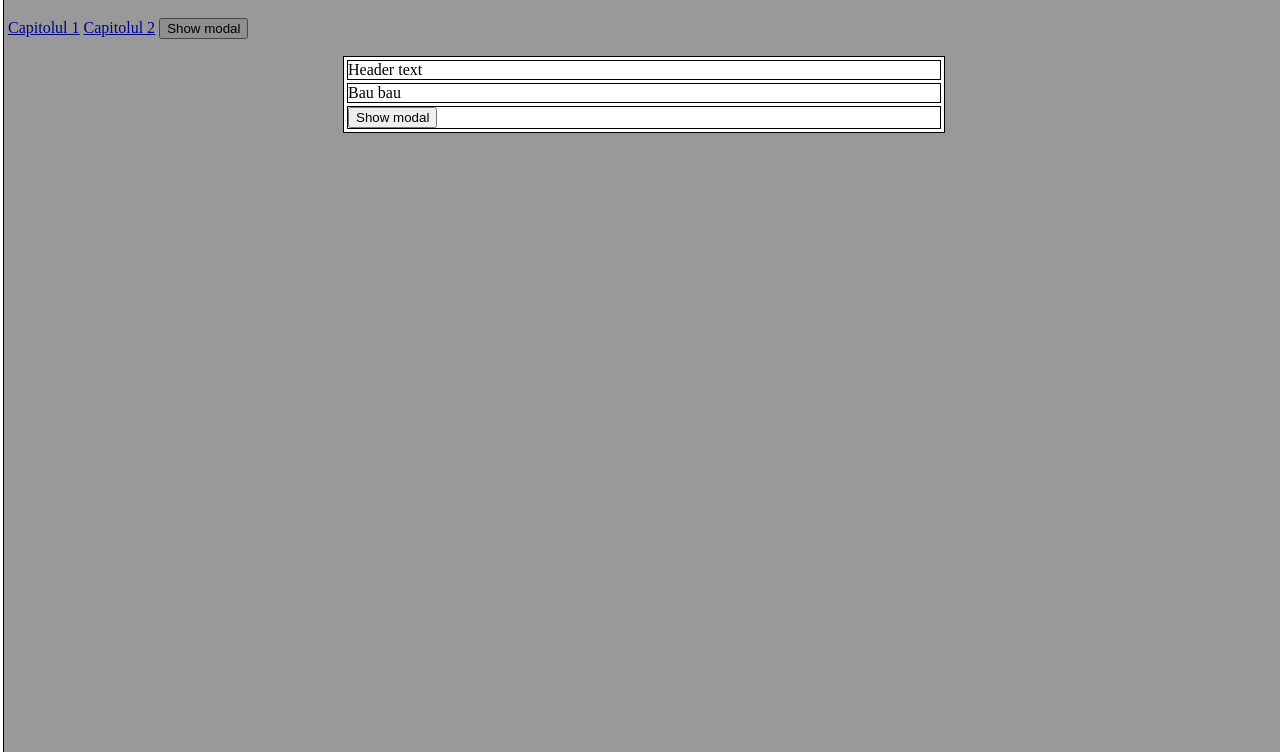
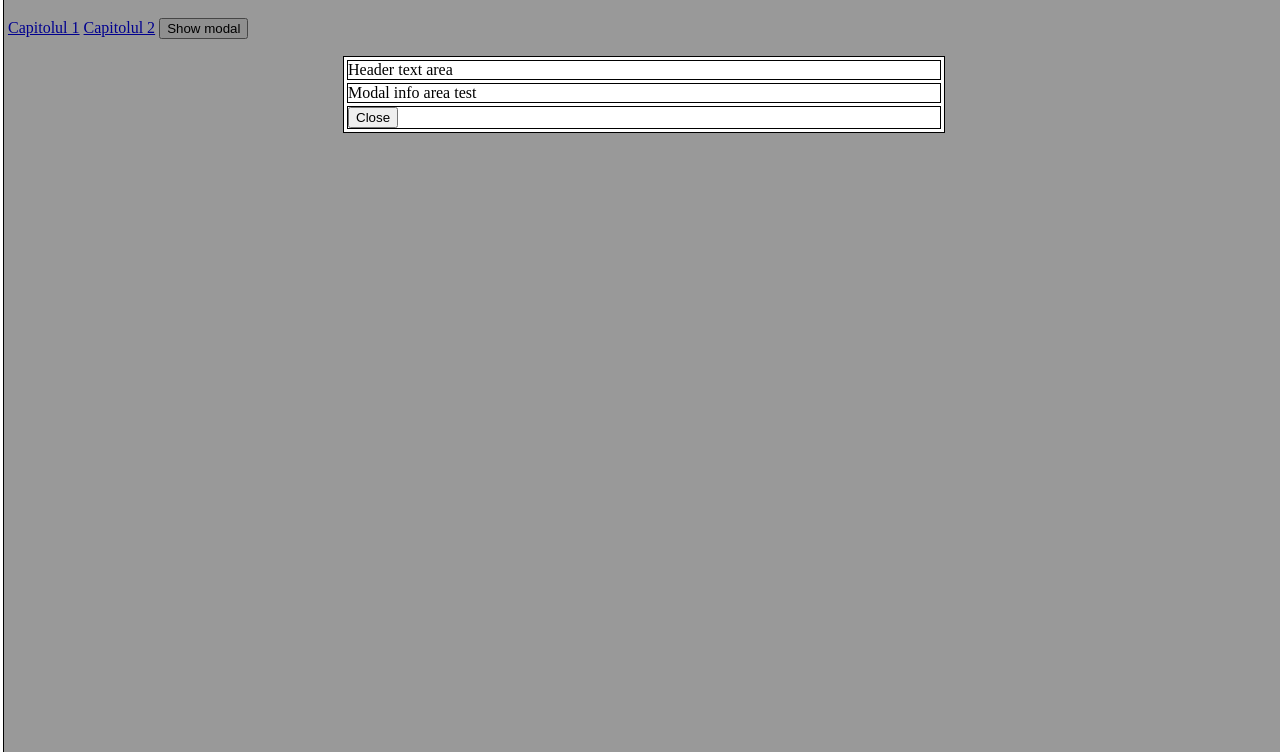
Before and after one commit to djvidov/test-curs, a plain HTML site: page Lab10/cuprins.html in a window 1280 px wide. Both pictures are taken after a click on the button "Show modal". Shown: the part 48-800 px from the top of the page. Drawn offline with Linux system fonts and the light colour scheme.

Commit message:
improve popup messages

```diff
--- a/Lab10/cuprins.html
+++ b/Lab10/cuprins.html
@@ -16,12 +16,12 @@
     <button onclick="document.getElementById( 'idModal').style.display='block'">Show modal</button>
     <div id="idModal" class="modal">
         <div class="modal-content">
-            <div class="modal-header">Header text</div>
+            <div class="modal-header">Header text area</div>
             <div class="modal-info">
-                Bau bau
+                Modal info area test
             </div>
             <div class="modal-footer">
-                <button onclick="document.getElementById( 'idModal').style.display='none'">Show modal</button>
+                <button onclick="document.getElementById( 'idModal').style.display='none'">Close</button>
             </div>
         </div>
     </div>
```
